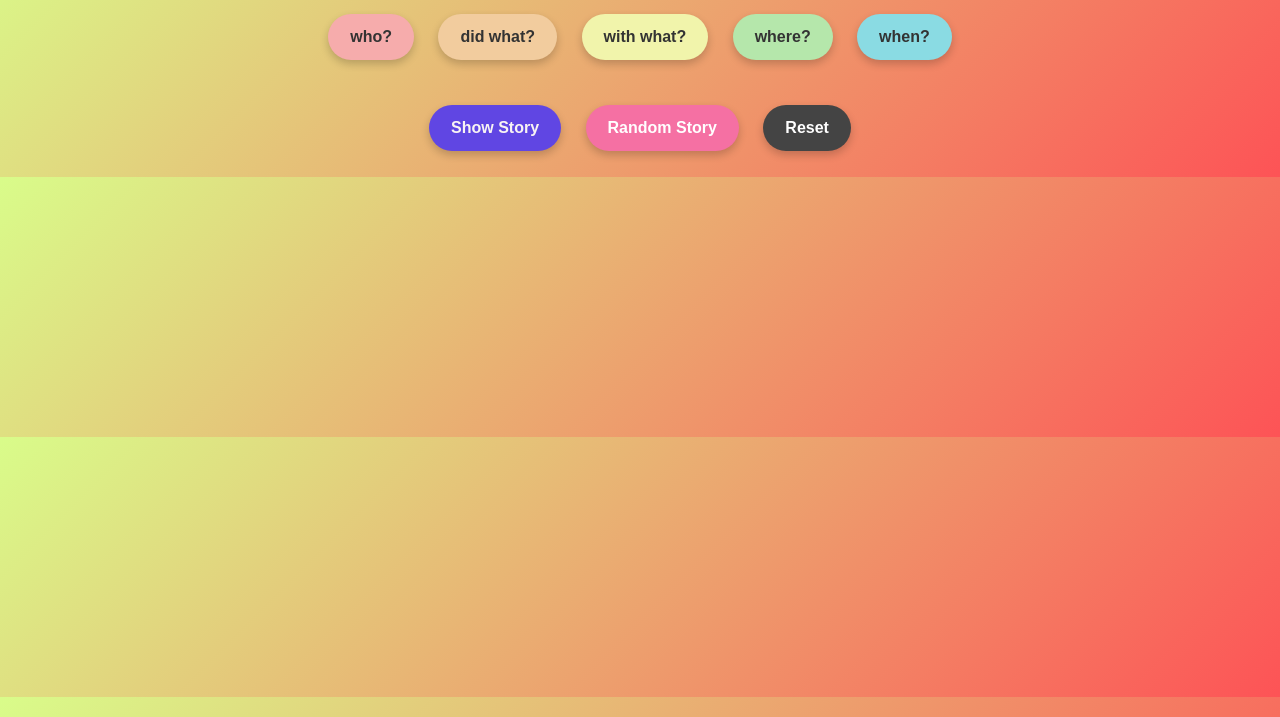
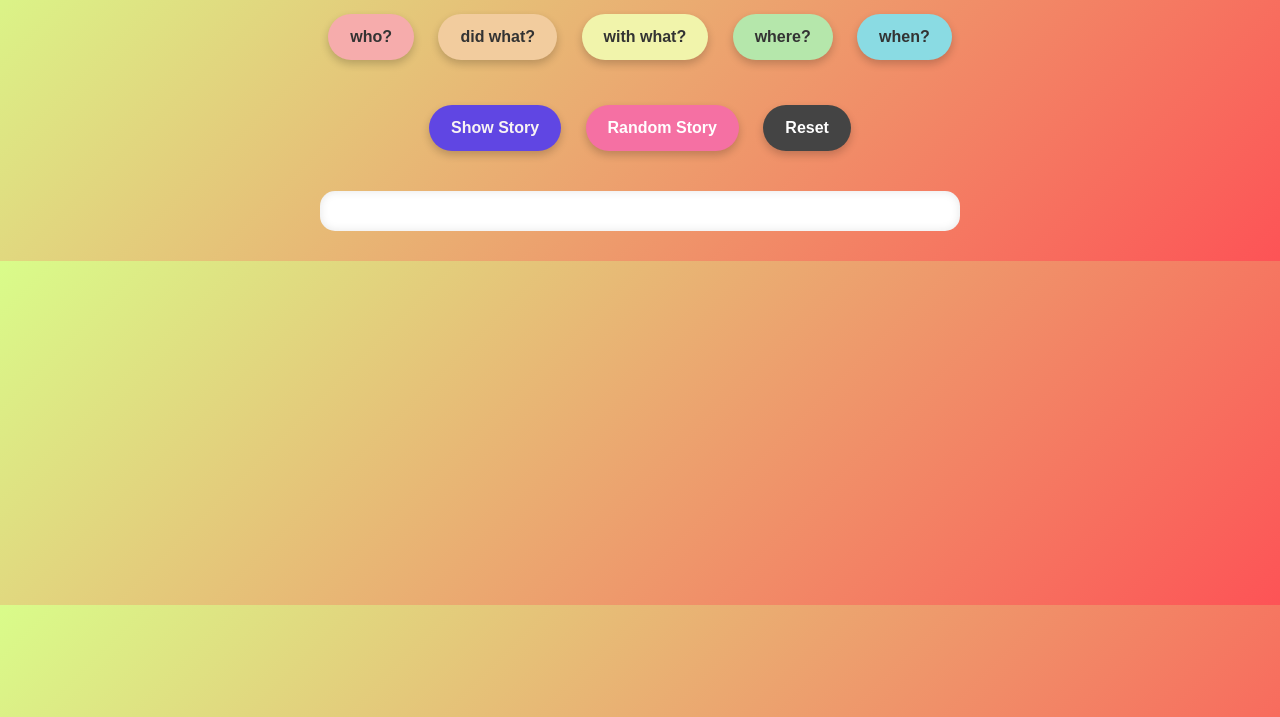
Before and after one commit to jaskaran-13/Javascript-Assignment-1, a plain HTML site: page index.html in a window 1280 px wide. Shown: the part 83-800 px from the top of the page. Drawn offline with Linux system fonts and the light colour scheme.

Commit message:
then story output box added

```diff
--- a/style.css
+++ b/style.css
@@ -66,3 +66,20 @@ button:hover {
     background-color: #444;
     color: #fff;
 }
+/* ===== STORY OUTPUT BOX ===== */
+#storyOutput {
+    margin: 30px auto;
+    padding: 20px;
+    width: 80%;
+    max-width: 600px;
+
+    background-color: #ffffff;
+    border-radius: 15px;
+
+    font-size: 20px;
+    font-weight: bold;
+    color: #333;
+
+    /* Makes output feel like a display panel */
+    box-shadow: inset 0 0 10px rgba(0, 0, 0, 0.1);
+}
```
